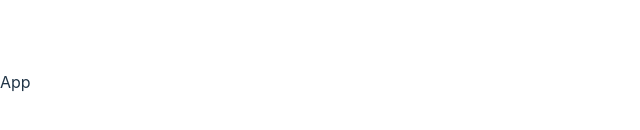
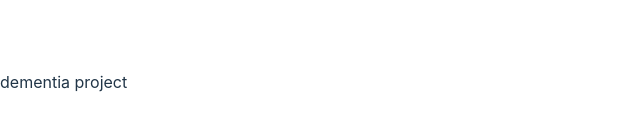
Before and after one commit to i0dheerajdileep/makeaton, a React (Vite) app: page / in a window 1280 px wide. Shown: the part 318-448 px from the top of the page, without its empty margins (0-640 px from the left). Built offline with nearby package versions, Linux system fonts and the light colour scheme.

Commit message:
tailwind added

```diff
--- a/src/App.jsx
+++ b/src/App.jsx
@@ -2,7 +2,9 @@ import React from 'react'
 
 function App() {
   return (
-    <div>App</div>
+    <div>
+      dementia project
+    </div>
   )
 }
 
```
Also changed, not shown: 1 other file (tests, documents, lock files or other folders).
